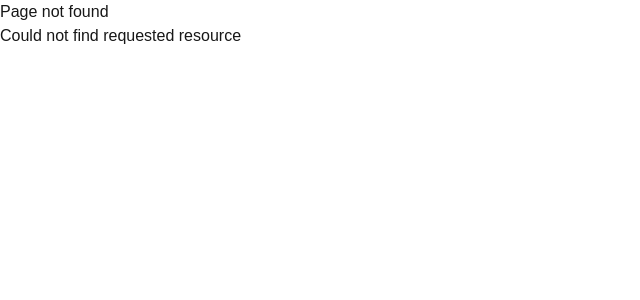
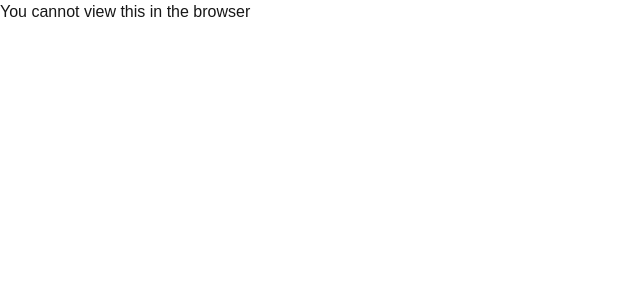
Before and after one commit to Atul993/nextJS-practice, a Next.js app: page /%5Flib in a window 1280 px wide. Before the commit this address had no page. Shown: the top 300 px of the page, without its empty margins (0-640 px from the left). Built offline with nearby package versions, Linux system fonts and the light colour scheme.

Commit message:
private folder

```diff
--- /dev/null
+++ b/src/app/%5Flib/page.tsx
@@ -0,0 +1,5 @@
+export default function PrivateRoute() {
+  return (
+    <h1>You cannot view this in the browser</h1>
+  )
+}
```
Also changed, not shown: src/app/%5Flib/format-date.ts (added).
